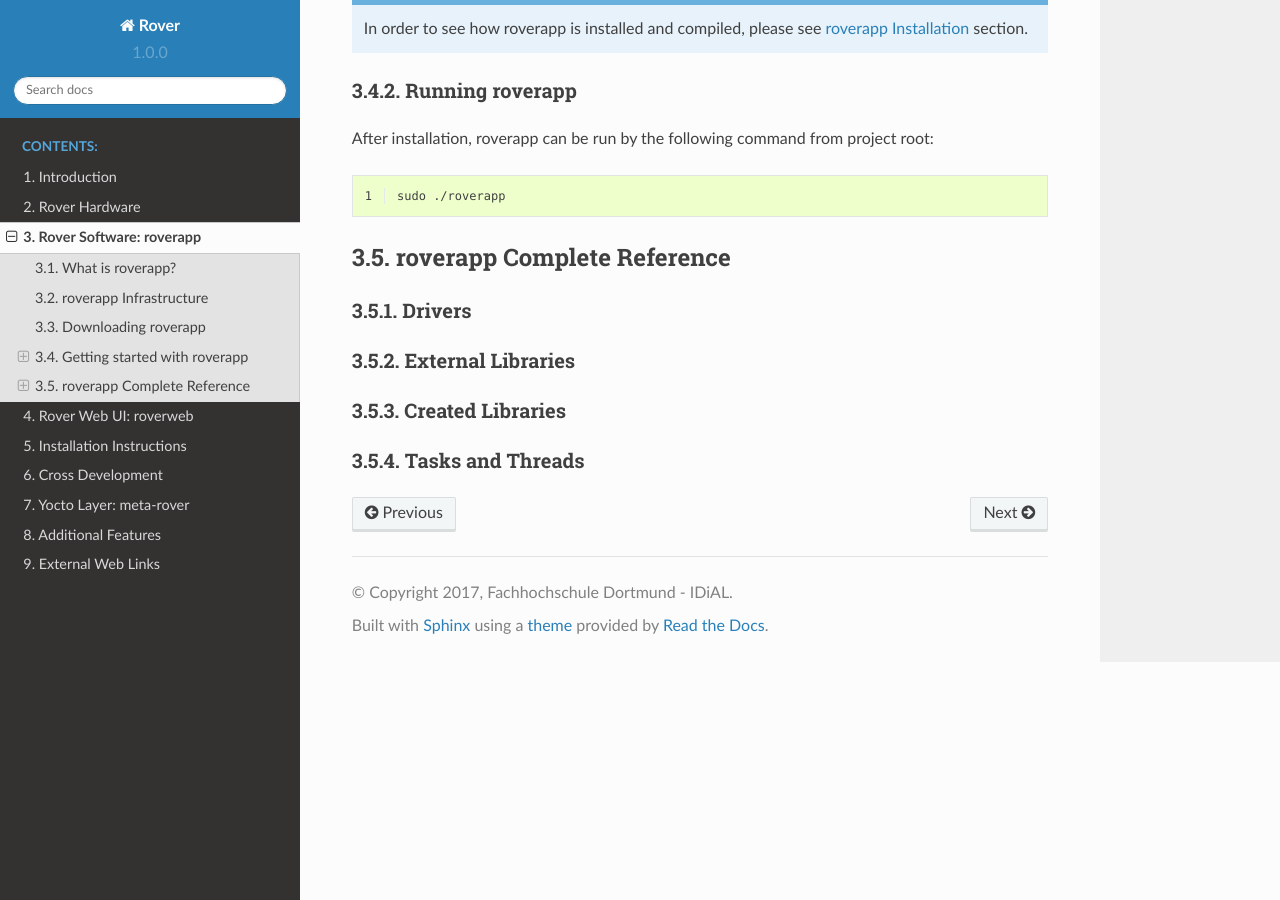
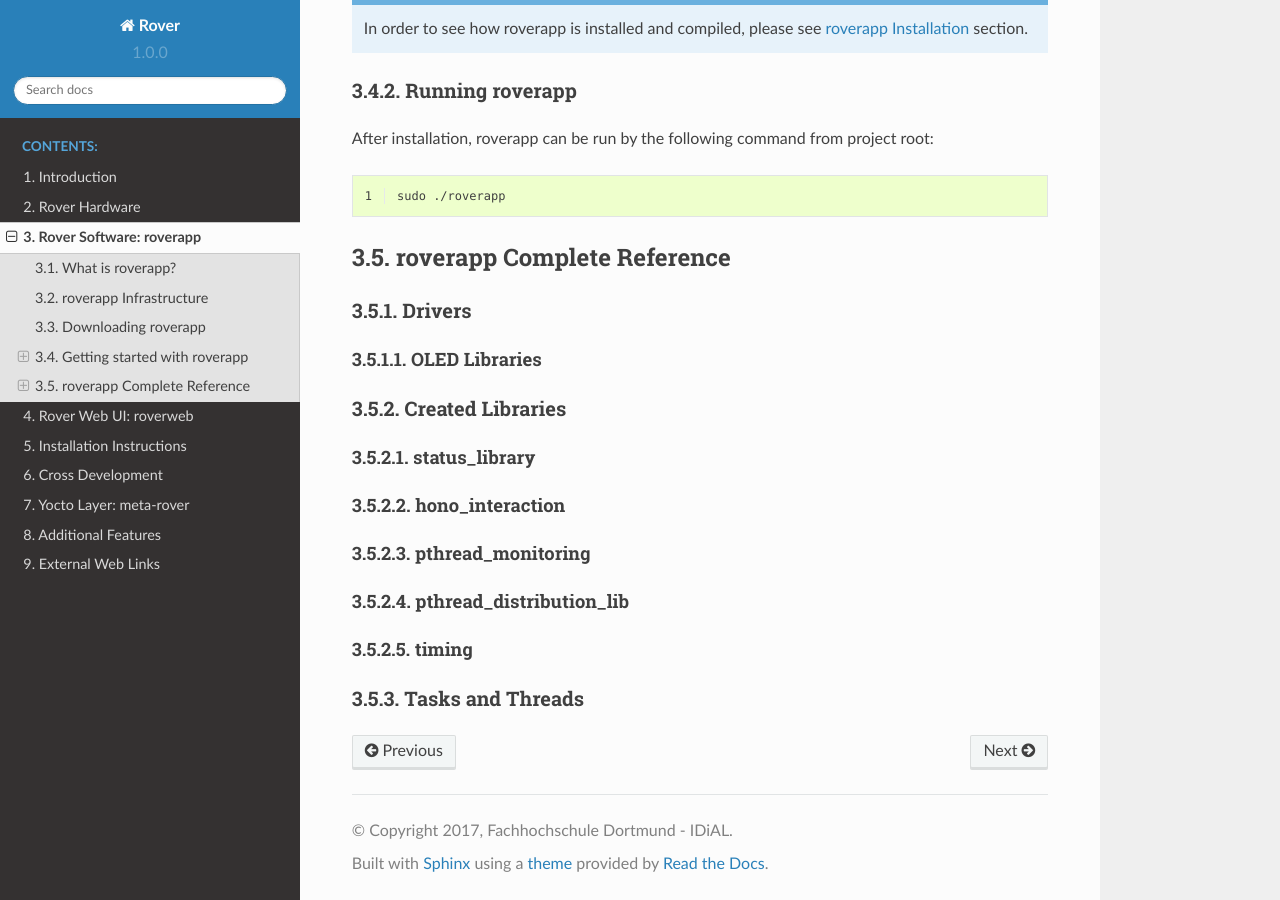
Before and after one commit to mozcelikors/rover-docs, a Sphinx documentation site: the page built from docs/source/content/roverapp.rst, in a window 1280 px wide and 900 px high, scrolled down 1673 px. Built offline with Sphinx 7.4.7 and the Read the Docs theme 2.0.0, drawn with Linux system fonts in a browser that asks for light colours.

```diff
--- a/docs/source/content/extra.rst
+++ b/docs/source/content/extra.rst
@@ -5,5 +5,9 @@ Additional Features
 ###################
 
 ****************************************
-Tracing in Rover
+Tracing with Rover
 ****************************************
+
+.. only:: builder_html
+
+   See :download:`Rover Tracing Manual <../roverstatic/pdfs/RoverTracing.pdf>`.
--- a/docs/source/content/roverapp.rst
+++ b/docs/source/content/roverapp.rst
@@ -77,12 +77,21 @@ roverapp Complete Reference
 
 Drivers
 =================================================
-
-External Libraries
-=================================================
+OLED Libraries
+^^^^^^^^^^^^^^^^^^^^^^^^^^^^^^^^^^^^^^^^^^^^^^^^^
 
 Created Libraries
 =================================================
+status_library
+^^^^^^^^^^^^^^^^^^^^^^^^^^^^^^^^^^^^^^^^^^^^^^^^^
+hono_interaction
+^^^^^^^^^^^^^^^^^^^^^^^^^^^^^^^^^^^^^^^^^^^^^^^^^
+pthread_monitoring
+^^^^^^^^^^^^^^^^^^^^^^^^^^^^^^^^^^^^^^^^^^^^^^^^^
+pthread_distribution_lib
+^^^^^^^^^^^^^^^^^^^^^^^^^^^^^^^^^^^^^^^^^^^^^^^^^
+timing
+^^^^^^^^^^^^^^^^^^^^^^^^^^^^^^^^^^^^^^^^^^^^^^^^^
 
 Tasks and Threads
 =================================================
```
Also changed, not shown: 1 other file.
